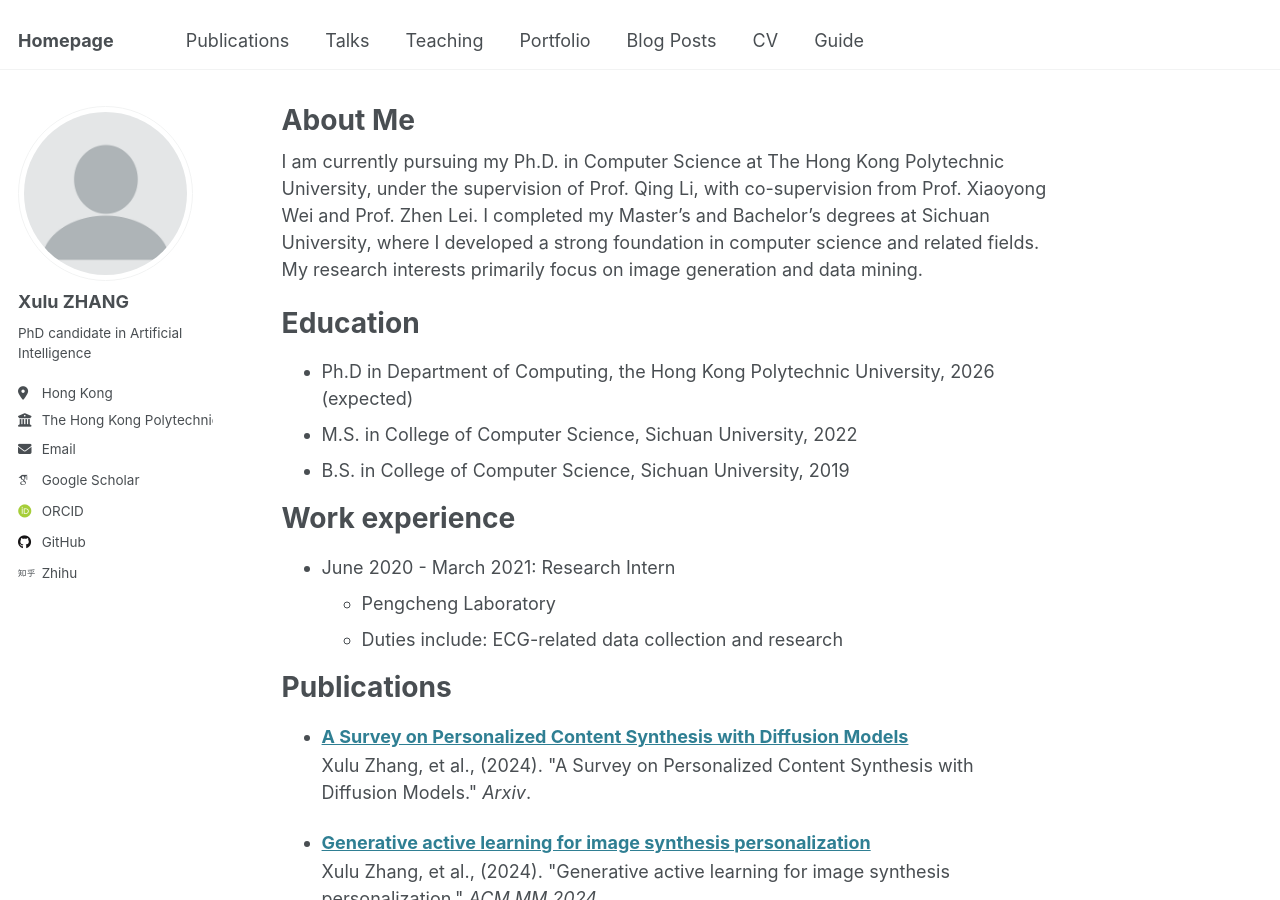
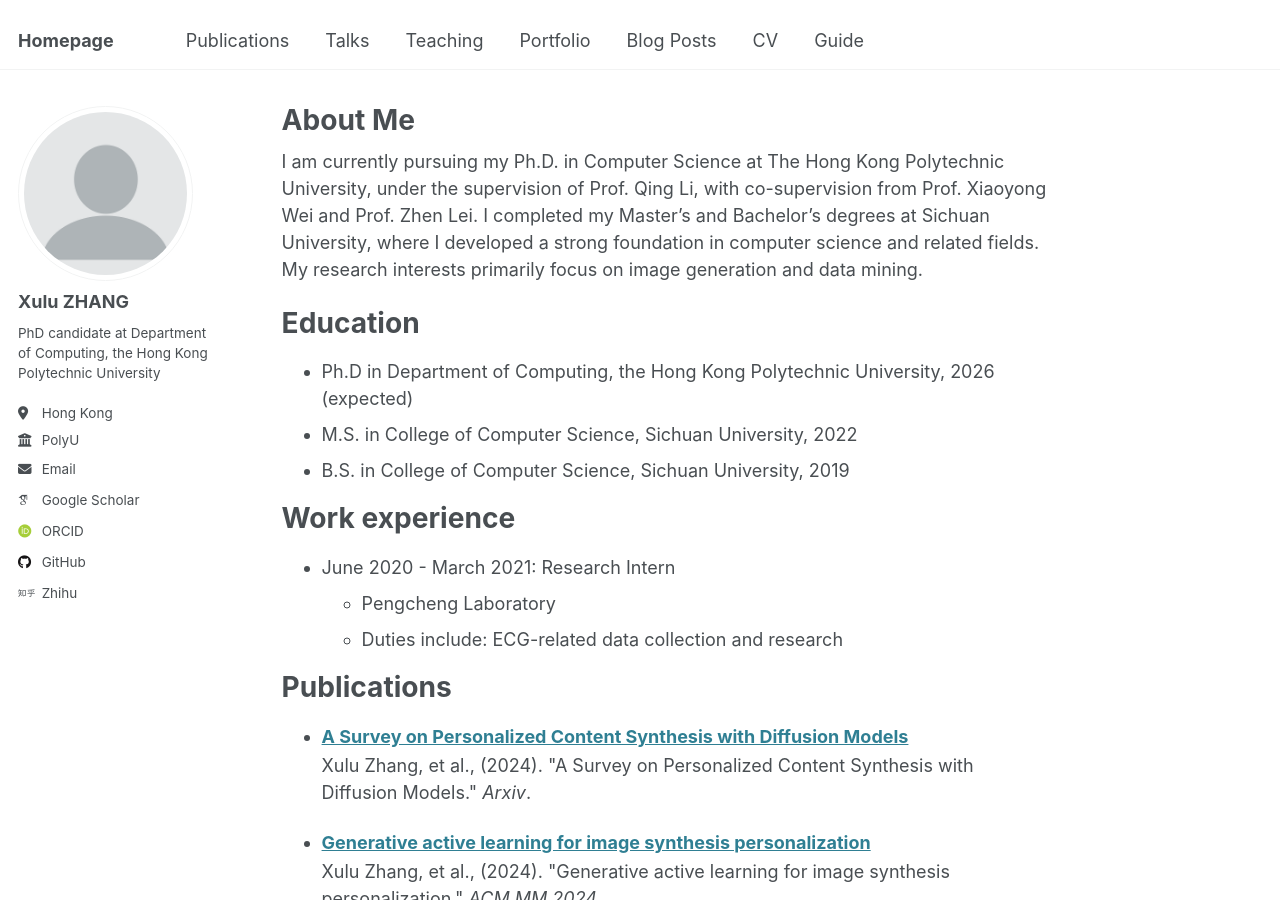
Before and after one commit to zhangxulu1996/zhangxulu1996.github.io, a Jekyll site: the page built from _pages/about.md, in a window 1280 px wide and 900 px high. Built offline with Jekyll 4.4.1, drawn with Linux system fonts in a browser that asks for light colours; some web fonts are replaced.

Commit message:
Update _config.yml

```diff
--- a/_config.yml
+++ b/_config.yml
@@ -25,9 +25,9 @@ author:
   avatar           : "profile.png"
   name             : "Xulu ZHANG"
   pronouns         : # example: "she/her"
-  bio              : "PhD candidate in Artificial Intelligence"
+  bio              : "PhD candidate at Department of Computing, the Hong Kong Polytechnic University"
   location         : "Hong Kong"
-  employer         : "The Hong Kong Polytechnic University"
+  employer         : "PolyU"
   uri              : # URL
   email            : "compxulu.zhang@connect.polyu.hk"
 
```
